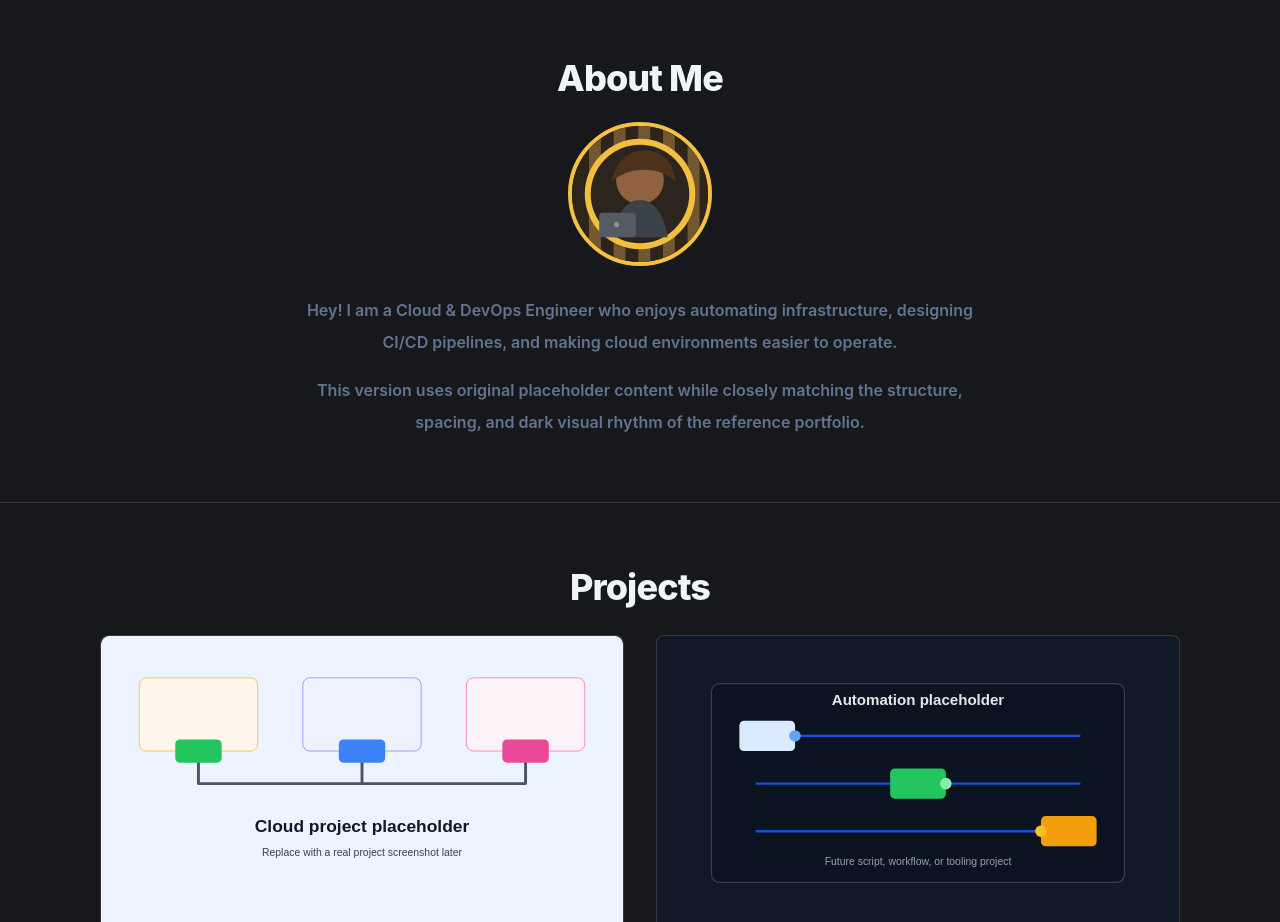
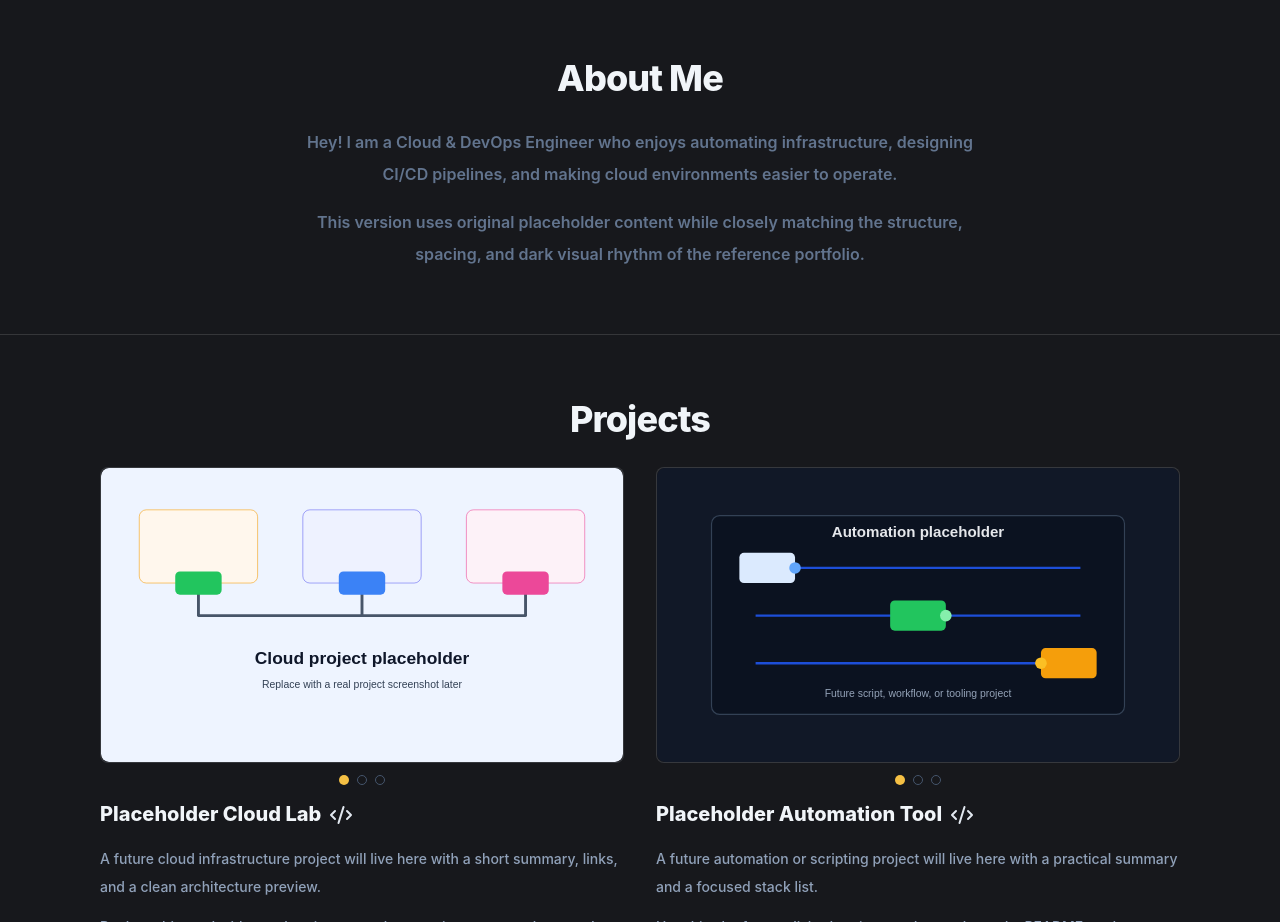
Before and after one commit to dboyza/portfolio-website, a React (Vite) app: page / in a window 1280 px wide. Shown: the part 880-1802 px from the top of the page. Built offline with nearby package versions, Linux system fonts and the light colour scheme.

Commit message:
Remove about section image

```diff
--- a/src/data/portfolio.ts
+++ b/src/data/portfolio.ts
@@ -44,7 +44,6 @@ export const profile = {
   email: 'dboyza19@gmail.com',
   resumeHref: '#contact',
   avatar: '/profile-portrait.png',
-  aboutAvatar: '/avatar-about.svg',
   views: '4751',
 };
 
--- a/src/sections/About.tsx
+++ b/src/sections/About.tsx
@@ -1,18 +1,11 @@
 import SectionHeading from '../components/SectionHeading';
-import { aboutParagraphs, profile } from '../data/portfolio';
+import { aboutParagraphs } from '../data/portfolio';
 
 const About = () => {
   return (
     <section id="about" className="section-rule py-10 sm:py-16">
       <div className="content-shell text-center">
         <SectionHeading title="About Me" />
-
-        <img
-          src={profile.aboutAvatar}
-          alt="About profile placeholder"
-          className="mx-auto mt-6 h-36 w-36 rounded-full border-4 border-gold-500 object-cover"
-          loading="lazy"
-        />
 
         <div className="mx-auto mt-7 max-w-2xl space-y-4 text-base font-semibold leading-8 text-slate-500">
           {aboutParagraphs.map((paragraph) => (
```
Also changed, not shown: public/avatar-about.svg (deleted).
